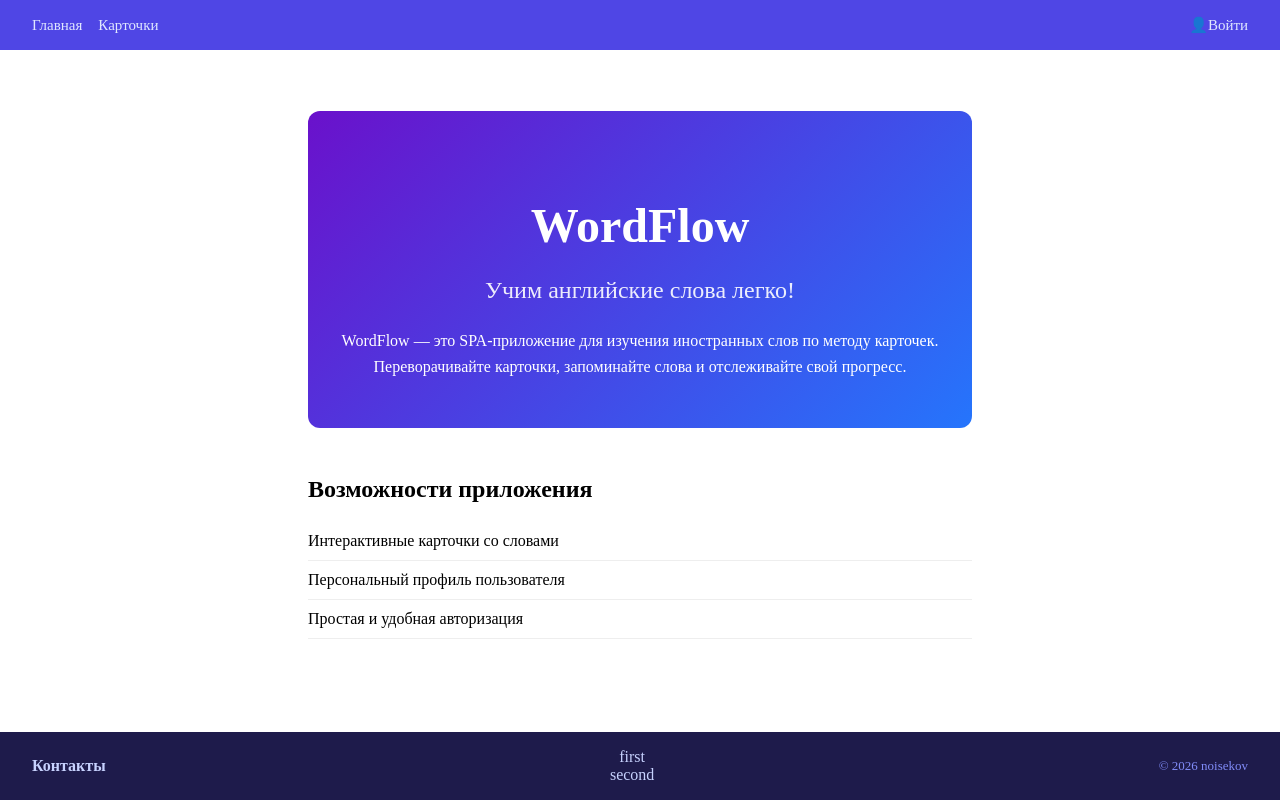
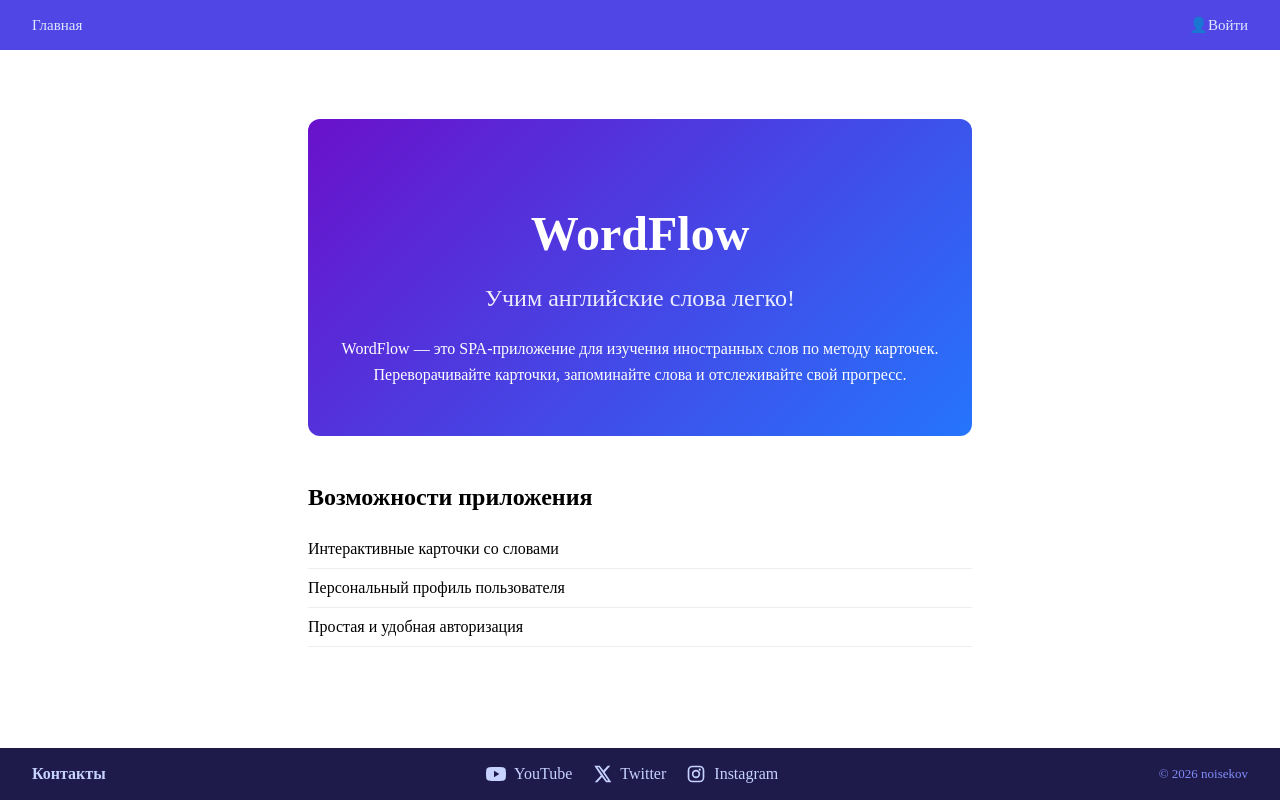
Before and after one commit to noisekov/astralTestTask, a React (Vite) app: page / in a window 1280 px wide. Built offline with nearby package versions, Linux system fonts and the light colour scheme.

Commit message:
feat: correct footer, add behavior for cards link with auth (without forbidden link in url)

```diff
--- a/src/components/Footer/Footer.module.css
+++ b/src/components/Footer/Footer.module.css
@@ -15,9 +15,22 @@
 }
 
 .footer__list {
+  display: flex;
+  gap: 20px;
+  margin: 0;
+  padding: 0;
   list-style: none;
-  padding: 0;
-  margin: 0;
+}
+
+@media (max-width: 767px) {
+  .footer {
+    flex-direction: column;
+    gap: 1rem;
+  }
+
+  .footer__list {
+    flex-direction: column;
+  }
 }
 
 .footer__copy {
@@ -25,3 +38,22 @@
   color: #818cf8;
   margin: 0;
 }
+
+.footer__link {
+  display: flex;
+  align-items: center;
+  gap: 8px;
+  color: inherit;
+  text-decoration: none;
+  transition: opacity 0.2s ease;
+}
+
+.footer__link:hover {
+  opacity: 0.7;
+}
+
+.footer__img {
+  width: 20px;
+  height: 20px;
+  fill: currentColor;
+}
--- a/src/components/Footer/Footer.tsx
+++ b/src/components/Footer/Footer.tsx
@@ -2,17 +2,58 @@ import React from "react";
 import styles from "./Footer.module.css";
 
 interface FooterProps {
-  contacts: string[];
+  youtube: string;
+  twitter: string;
+  instagram: string;
 }
 
-const Footer: React.FC<FooterProps> = ({ contacts }) => {
+const Footer: React.FC<FooterProps> = ({
+  youtube,
+  twitter,
+  instagram,
+}: FooterProps) => {
   return (
     <footer className={styles.footer}>
       <p className={styles.footer__title}>Контакты</p>
       <ul className={styles.footer__list}>
-        {contacts.map((contact) => (
-          <li key={contact}>{contact}</li>
-        ))}
+        <li>
+          <a className={styles.footer__link} href={youtube} target="_blank">
+            <svg
+              className={styles.footer__img}
+              viewBox="0 0 24 24"
+              aria-hidden="true"
+            >
+              <path d="M23.5 6.2a3 3 0 0 0-2.1-2.1C19.5 3.5 12 3.5 12 3.5s-7.5 0-9.4.6A3 3 0 0 0 .5 6.2 31 31 0 0 0 0 12a31 31 0 0 0 .5 5.8 3 3 0 0 0 2.1 2.1c1.9.6 9.4.6 9.4.6s7.5 0 9.4-.6a3 3 0 0 0 2.1-2.1A31 31 0 0 0 24 12a31 31 0 0 0-.5-5.8ZM9.6 15.9V8.1l6.5 3.9-6.5 3.9Z" />
+            </svg>
+            <span>YouTube</span>
+          </a>
+        </li>
+
+        <li>
+          <a className={styles.footer__link} href={twitter} target="_blank">
+            <svg
+              className={styles.footer__img}
+              viewBox="0 0 24 24"
+              aria-hidden="true"
+            >
+              <path d="M18.9 2H22l-6.8 7.8L23.2 22h-6.3l-4.9-6.4L6.4 22H3.3l7.3-8.3L2.8 2h6.5l4.4 5.8L18.9 2Zm-1.1 17.9h1.7L8.3 4H6.5l11.3 15.9Z" />
+            </svg>
+            <span>Twitter</span>
+          </a>
+        </li>
+
+        <li>
+          <a className={styles.footer__link} href={instagram} target="_blank">
+            <svg
+              className={styles.footer__img}
+              viewBox="0 0 24 24"
+              aria-hidden="true"
+            >
+              <path d="M7.8 2h8.4A5.8 5.8 0 0 1 22 7.8v8.4a5.8 5.8 0 0 1-5.8 5.8H7.8A5.8 5.8 0 0 1 2 16.2V7.8A5.8 5.8 0 0 1 7.8 2Zm-.2 2A3.6 3.6 0 0 0 4 7.6v8.8A3.6 3.6 0 0 0 7.6 20h8.8a3.6 3.6 0 0 0 3.6-3.6V7.6A3.6 3.6 0 0 0 16.4 4H7.6Zm8.9 1.5a1.3 1.3 0 1 1 0 2.6 1.3 1.3 0 0 1 0-2.6ZM12 7a5 5 0 1 1 0 10 5 5 0 0 1 0-10Zm0 2a3 3 0 1 0 0 6 3 3 0 0 0 0-6Z" />
+            </svg>
+            <span>Instagram</span>
+          </a>
+        </li>
       </ul>
       <p className={styles.footer__copy}>© 2026 noisekov</p>
     </footer>
--- a/src/components/Header/Header.tsx
+++ b/src/components/Header/Header.tsx
@@ -13,9 +13,11 @@ const Header = ({ name, isAuth }: HeaderProps) => {
         <NavLink className={styles.header__link} to="/" end>
           Главная
         </NavLink>
-        <NavLink className={styles.header__link} to="/cards">
-          Карточки
-        </NavLink>
+        {isAuth && (
+          <NavLink className={styles.header__link} to="/cards">
+            Карточки
+          </NavLink>
+        )}
       </nav>
       <NavLink
         className={`${styles.header__link} ${styles.header__user}`}
--- a/src/components/Page/Page.tsx
+++ b/src/components/Page/Page.tsx
@@ -11,7 +11,11 @@ const Page = () => {
     <>
       <Header name={login || "Войти"} isAuth={isAuthenticated} />
       <Body />
-      <Footer contacts={["first", "second"]} />
+      <Footer
+        youtube="https://youtube.com/"
+        twitter="https://twitter.com/"
+        instagram="https://instagram.com/"
+      />
     </>
   );
 };
--- a/src/pages/index/index.module.css
+++ b/src/pages/index/index.module.css
@@ -1,5 +1,11 @@
 .page {
   margin: 1rem 1rem 2rem;
+}
+
+@media (max-width: 767px) {
+  .page {
+    margin: 1rem 0.5rem 2rem;
+  }
 }
 
 .hero {
```
